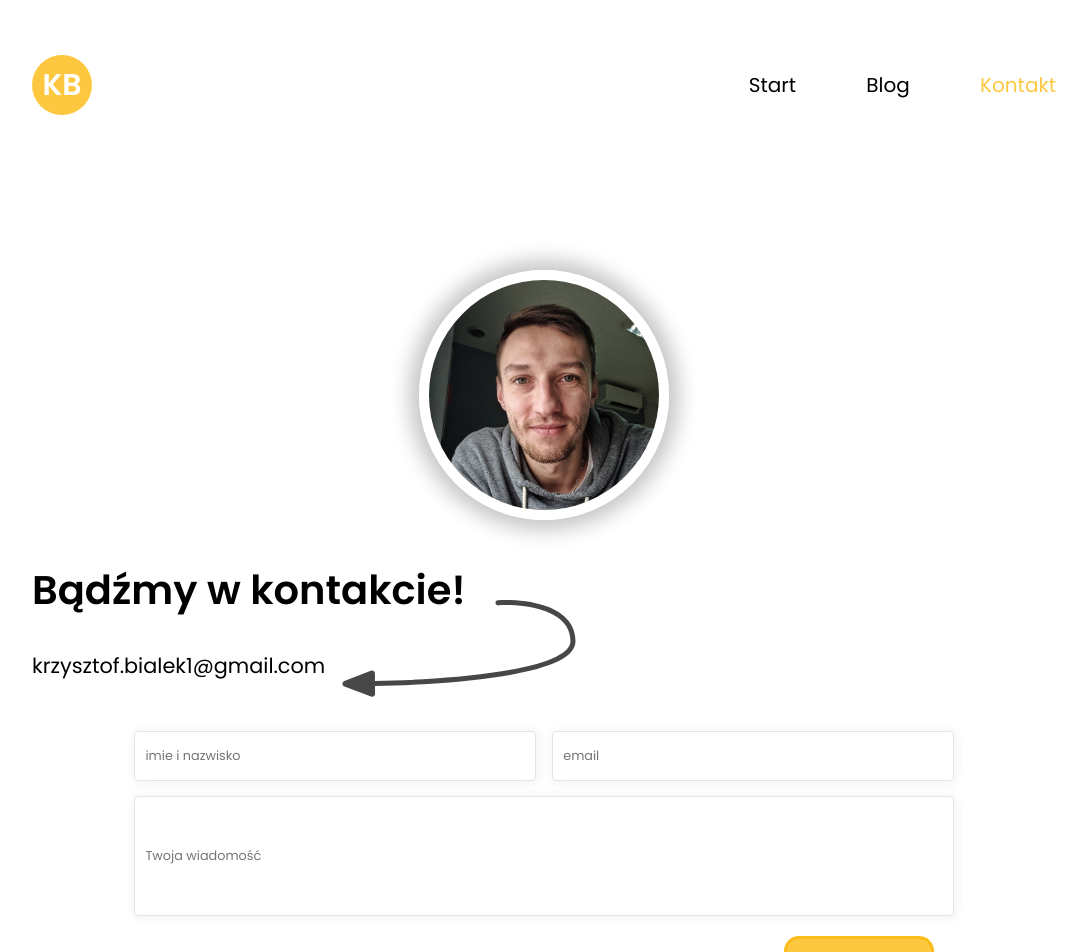
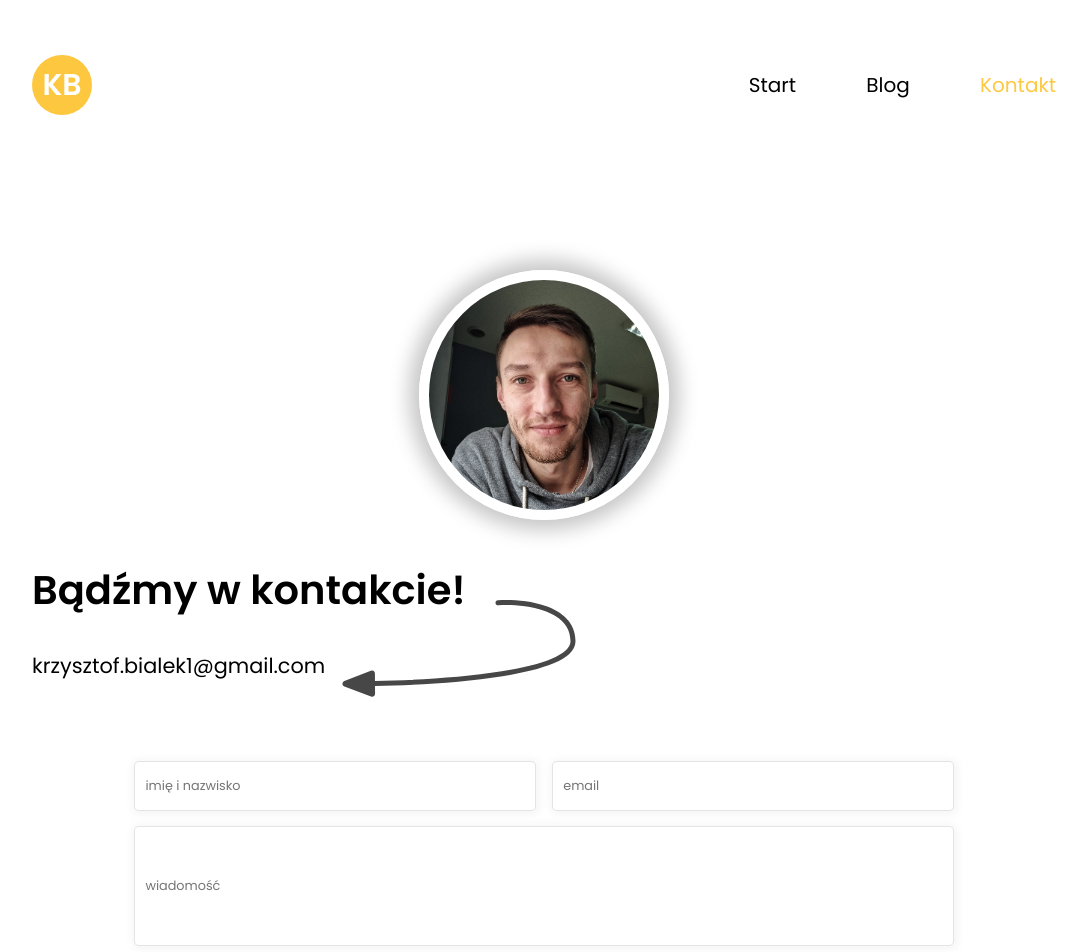
Before and after one commit to bialek-k/Portfolio-website, a Next.js app: page /contact in a window 1280 px wide. Shown: the top 952 px of the page, without its empty margins (96-1183 px from the left). Built offline with nearby package versions, Linux system fonts and the light colour scheme.

Commit message:
form validation

```diff
--- a/pages/contact.js
+++ b/pages/contact.js
@@ -5,6 +5,7 @@ import Button from "../components/Button";
 
 const contact = () => {
   const [name, setName] = useState("");
+  const [nameIsValid, setNameIsValid] = useState(true);
   const [email, setEmail] = useState("");
   const [message, setMessage] = useState("");
 
@@ -12,6 +13,7 @@ const contact = () => {
     e.preventDefault();
 
     if (name.trim() == "") {
+      setNameIsValid(false);
       return;
     }
 
@@ -53,25 +55,35 @@ const contact = () => {
         <div className={classes.userInfo}>
           <input
             type="text"
-            placeholder="imie i nazwisko"
+            placeholder={
+              !nameIsValid ? "musze poznać Twoje imię" : "imię i nazwisko"
+            }
             value={name}
+            className={`${classes[""]} ${!nameIsValid && classes.error}`}
             onChange={(e) => setName(e.target.value)}
           />
+
           <input
-            type="email"
-            placeholder="email"
+            type="text"
+            placeholder={!nameIsValid ? "proszę podać email" : "email"}
             value={email}
+            className={`${classes[""]} ${!nameIsValid && classes.error}`}
             onChange={(e) => setEmail(e.target.value)}
           />
         </div>
+
         <div className={classes.message}>
           <input
             type="text"
-            placeholder="Twoja wiadomość"
+            placeholder={
+              !nameIsValid ? "wystarczy jedno zdanie :)" : "wiadomość"
+            }
             value={message}
+            className={`${classes[""]} ${!nameIsValid && classes.error}`}
             onChange={(e) => setMessage(e.target.value)}
           />
         </div>
+
         <div className={classes.action}>
           <Button sec name="Wyślij" type="submit" sm />
         </div>
--- a/styles/contact.module.scss
+++ b/styles/contact.module.scss
@@ -49,10 +49,18 @@
     display: flex;
     justify-content: center;
     flex-direction: column;
-    margin: 0 auto;
+    margin: 30px auto;
     align-items: center;
     // background: red;
     width: 80%;
+
+    .errorText {
+      color: red;
+      font-size: 0.9rem;
+      margin: 15px 0px;
+      width: 100%;
+      text-align: left;
+    }
 
     & input {
       font-size: 0.8rem;
@@ -66,6 +74,7 @@
   .userInfo {
     display: flex;
     justify-content: space-between;
+    position: relative;
     width: 100%;
     & input {
       width: 49%;
@@ -88,4 +97,9 @@
     display: flex;
     justify-content: flex-end;
   }
+
+  .error {
+    background: rgb(250, 211, 211);
+    border: 1px solid red;
+  }
 }
```
